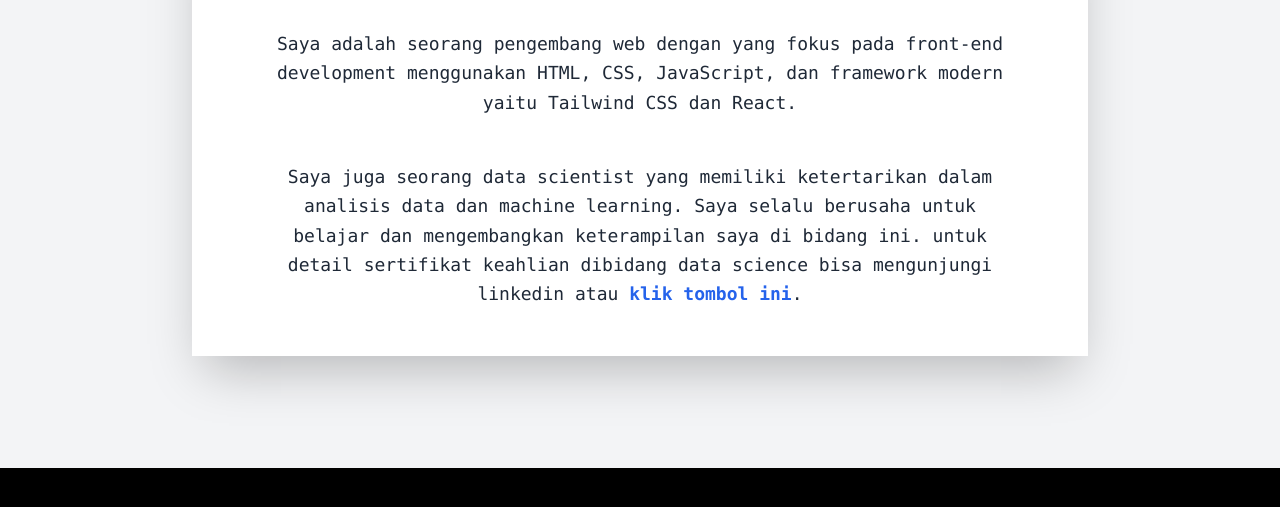
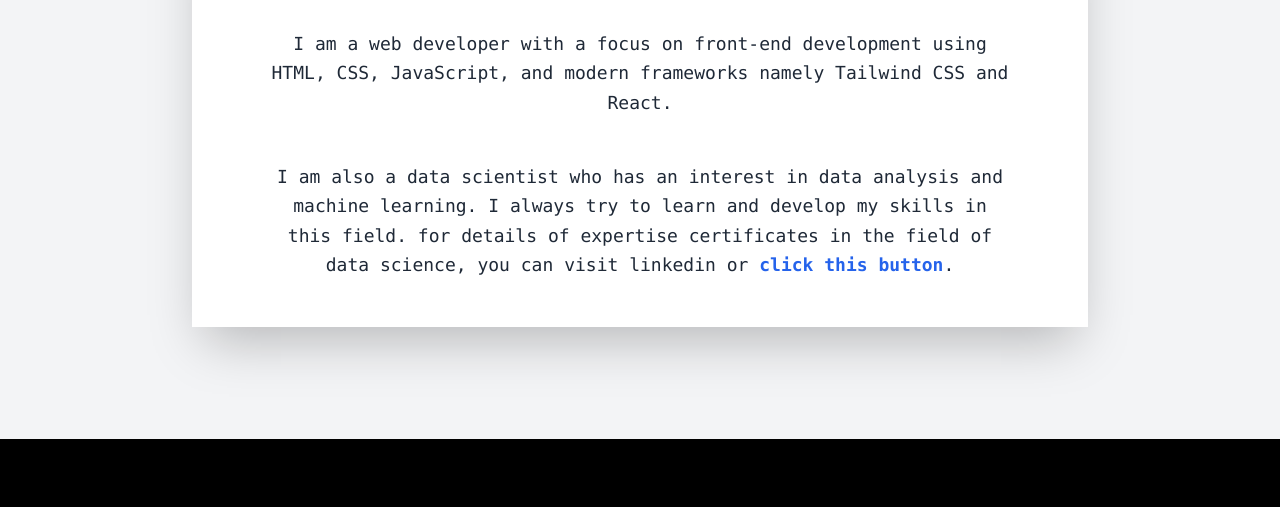
Before and after one commit to alwanfail/portofolio-1, a website: page index.html in a window 1280 px wide. Shown: the part 683-1190 px from the top of the page. Drawn offline with nearby package versions, Linux system fonts and the light colour scheme.

Commit message:
index.html

```diff
--- a/index.html
+++ b/index.html
@@ -86,12 +86,13 @@
 
       <div class="text-lg leading-relaxed max-w-3xl mx-auto text-center pb-12 px-3">
         <p>
-          Saya adalah seorang pengembang web dengan yang fokus pada front-end development menggunakan HTML, CSS, JavaScript, dan framework modern yaitu Tailwind CSS dan React.
+          I am a web developer with a focus on front-end development using HTML, CSS, JavaScript, and modern frameworks namely Tailwind CSS and React.
         </p>
         <br>
         <p class="mt-4">
-          Saya juga seorang data scientist yang memiliki ketertarikan dalam analisis data dan machine learning. Saya selalu berusaha untuk belajar dan mengembangkan keterampilan saya di bidang ini.
-          untuk detail sertifikat keahlian dibidang data science bisa mengunjungi linkedin atau <a href="https://www.linkedin.com/in/alwan-rofail-79514a275/" class="text-blue-600 font-extrabold">klik tombol ini</a>.
+          I am also a data scientist who has an interest in data analysis and machine learning. I always try to learn and develop my skills in this field.
+          for details of expertise certificates in the field of data science, you can visit linkedin or
+          <a href="https://www.linkedin.com/in/alwan-rofail-79514a275/" class="text-blue-600 font-extrabold">click this button</a>.
         </p>
       </div>
     </section>
```
